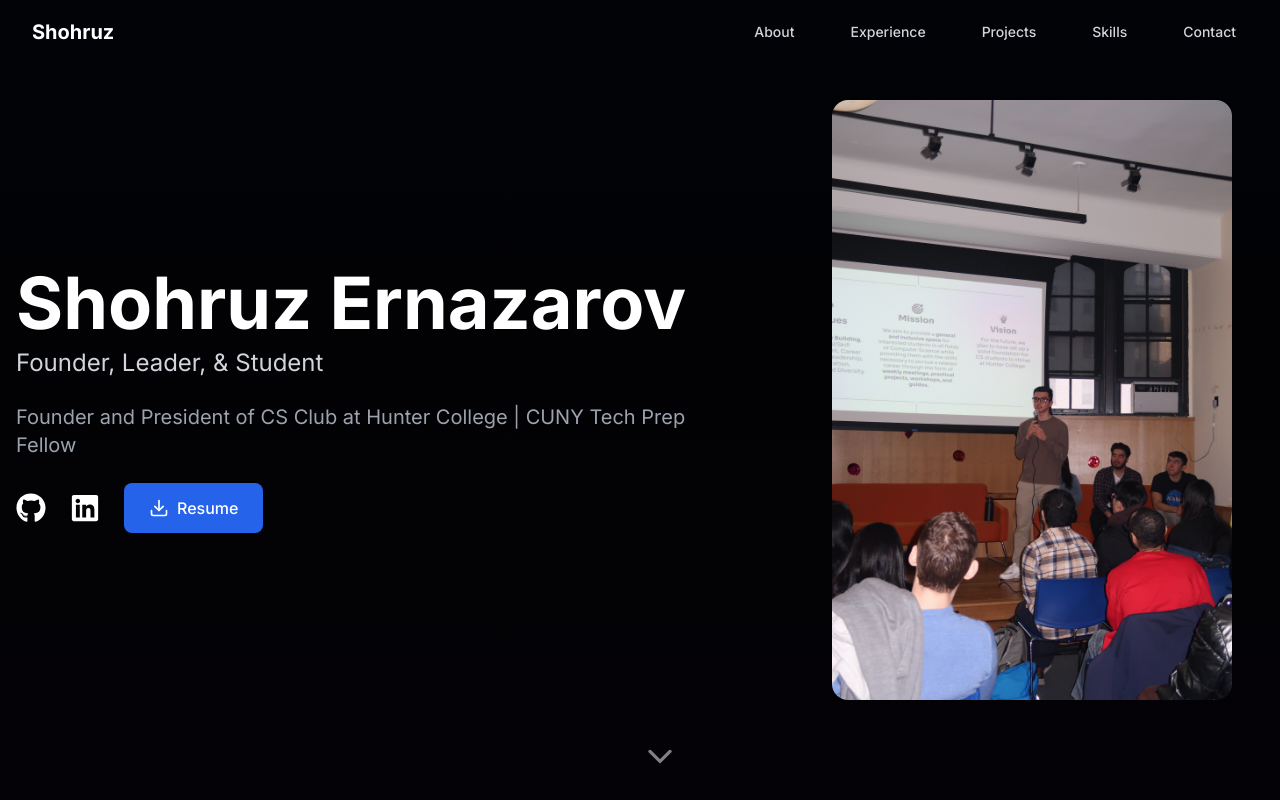
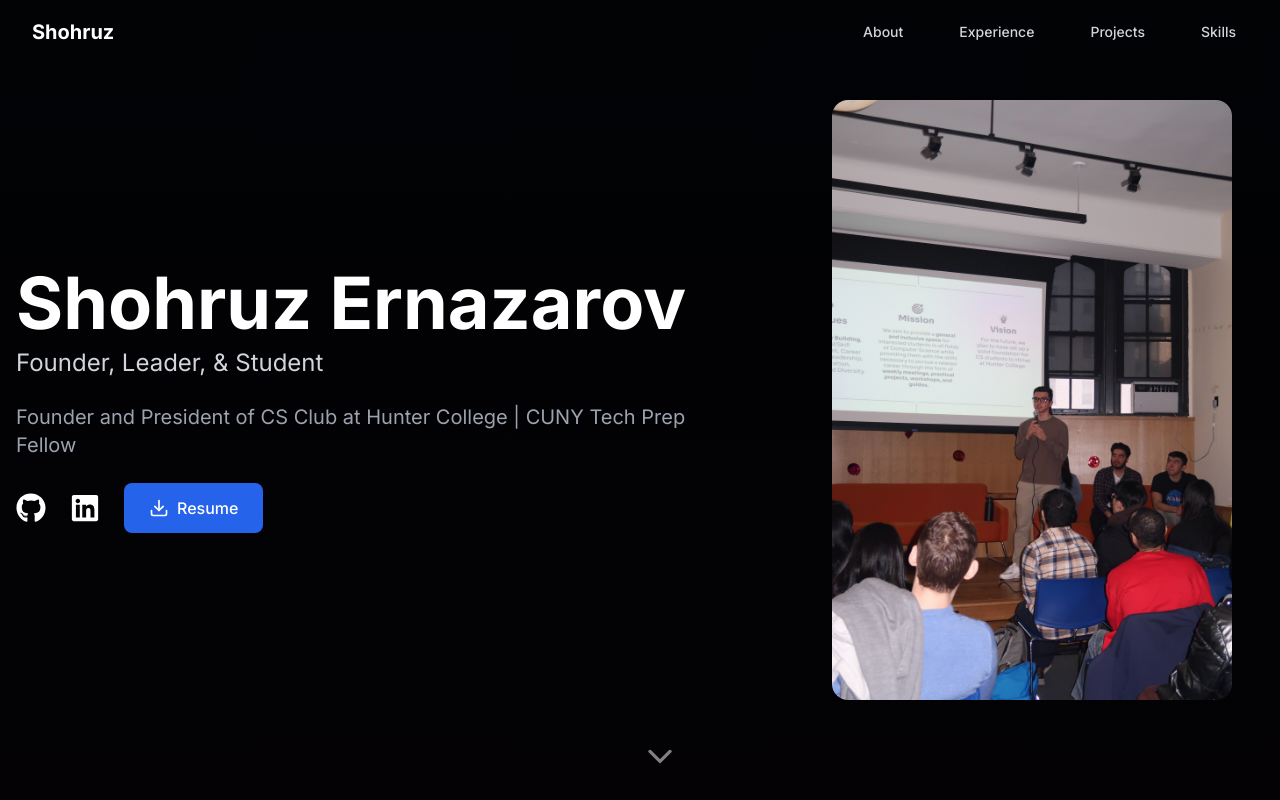
Before and after one commit to ShohruzE/portfolio, a Next.js app: page / in a window 1280 px wide. Shown: the top 800 px of the page. Built offline with nearby package versions, Linux system fonts and the light colour scheme.

Commit message:
Remove unused contact link

```diff
--- a/src/components/Navbar.tsx
+++ b/src/components/Navbar.tsx
@@ -5,7 +5,7 @@ import { motion } from "framer-motion";
 import Link from "next/link";
 import { X, Menu } from "lucide-react";
 
-const navbarItems = ["About", "Experience", "Projects", "Skills", "Contact"];
+const navbarItems = ["About", "Experience", "Projects", "Skills"];
 
 const Navbar = () => {
   const [isScrolled, setIsScrolled] = useState(false);
@@ -62,11 +62,7 @@ const Navbar = () => {
         </div>
       </div>
       {isMenuOpen && (
-        <motion.div
-          className="md:hidden"
-          initial={{ opacity: 0, y: -20 }}
-          animate={{ opacity: 1, y: 0 }}
-        >
+        <motion.div className="md:hidden" initial={{ opacity: 0, y: -20 }} animate={{ opacity: 1, y: 0 }}>
           <div className="px-2 pt-2 pb-3 space-y-1 sm:px-3 bg-black/90 backdrop-blur-sm">
             {navbarItems.map((item) => (
               <Link
```
